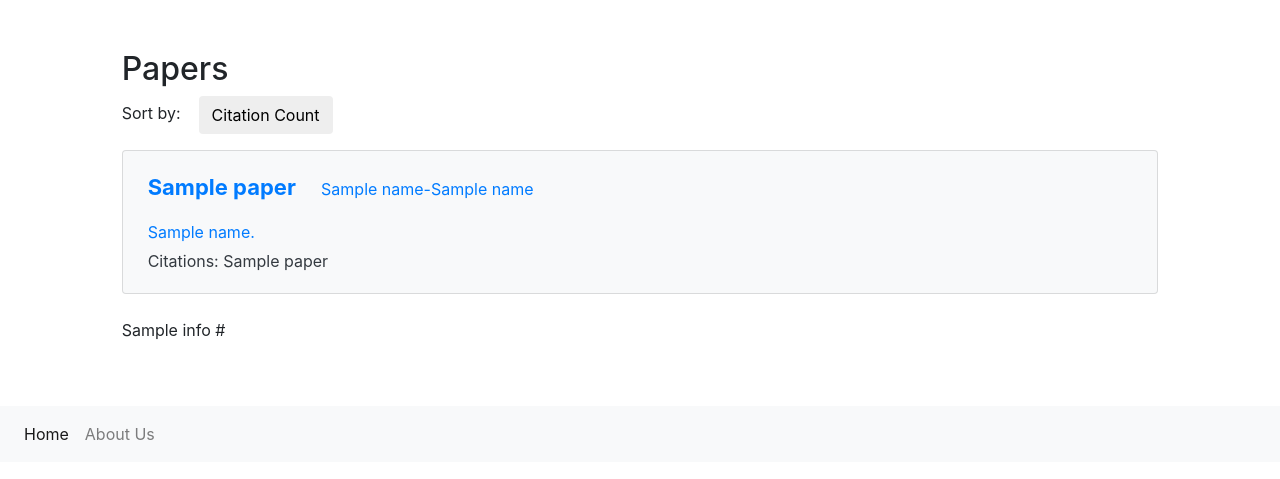
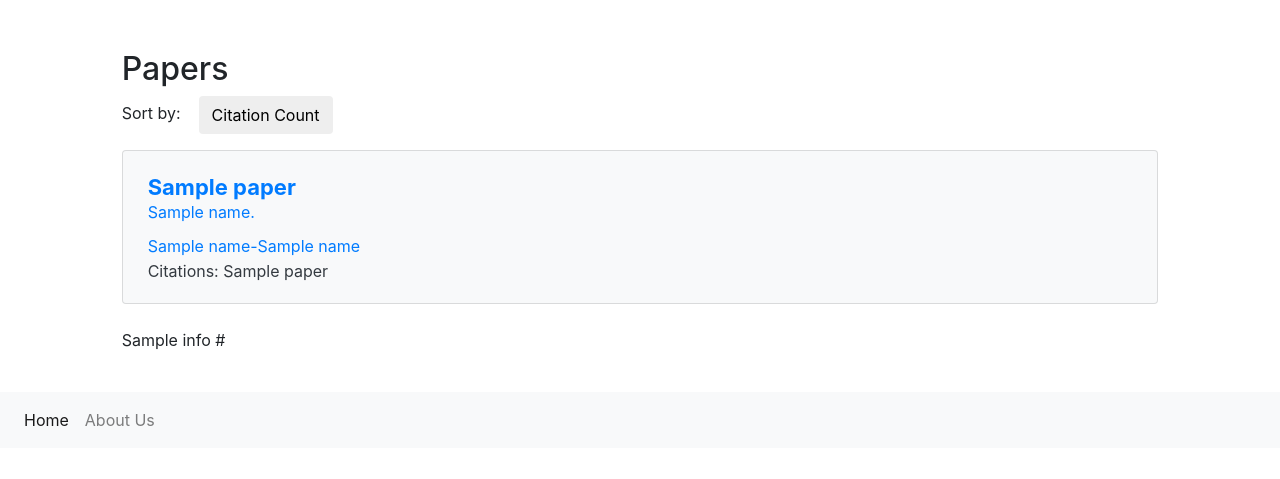
Before and after one commit to sohampachpande/CSEDB, a Flask app: template flask_server/app/templates/papersAll.html in a window 1280 px wide. Shown: the part 56-535 px from the top of the page. Run offline with Flask 2, Linux system fonts and the light colour scheme; the template is opened without the code that fills it: most values are stand-ins (such as "Sample title", 1, 10 or a date in 2020); some libraries are stand-ins or nearby versions.

Commit message:
Alignment in All Tabs

```diff
--- a/flask_server/app/static/main.css
+++ b/flask_server/app/static/main.css
@@ -97,7 +97,7 @@
 }
 
 .fancy-a:hover {
-  background-color: grey;
+  background-color: transparent;
   cursor: pointer;
 }
 
--- a/flask_server/app/templates/papersAll.html
+++ b/flask_server/app/templates/papersAll.html
@@ -20,19 +20,26 @@
                                 <p style="margin-left: 5px; margin-top: 20px">
                                 <a style="padding-left: 20px" href="/paper/{{ paper[0] }}"> <b class="author-names">{{ paper[1][:] }}   </b>
                                 </a>
-                                {% for conference in paper[3] %}
+                                <!-- {% for conference in paper[3] %}
                                 <a style="align:right; margin-left: 20px;"href="/conference/{{ conference[0] }}"> {{ conference[1]}}-{{ conference[2]}}</a>
-                                {% endfor %}
+                                {% endfor %} -->
                                 </p>
 
-                                <p style="margin-left: 20px; margin-bottom: 5px">
+
+                                <p style="margin-left: 20px; margin-bottom: 10px;margin-top: -20px">
                                 {% for author in paper[2] %}
                                 <a style="margin-left: 5px;"href="/author/{{ author[0] }}"> {{ author[1]}}.</a>
                                 {% endfor %}
                                 </p>
 
+                                <p>{% for conference in paper[3] %}
+                                <a style="align:right; margin-left: 25px; margin-top: 50px"href="/conference/{{ conference[0] }}"> {{ conference[1]}}-{{ conference[2]}}</a>
+                                {% endfor %}
+                                </p>
 
-                                <p style=" margin-left: 25px; margin-bottom: 20px">Citations: {{ paper[5] }} &nbsp;&nbsp;&nbsp;&nbsp;</p>
+
+
+                                <p style=" margin-left: 25px; margin-bottom: 20px;margin-top: -15px">Citations: {{ paper[5] }} &nbsp;&nbsp;&nbsp;&nbsp;</p>
 
 
 
@@ -54,7 +61,6 @@
             </div>
         </section>
 
-    <br>
     {% include 'footerbar.html' %}
     </body>
 </html>
```
Also changed, not shown: flask_server/app/templates/authorsAll.html (+8 -6 lines).
